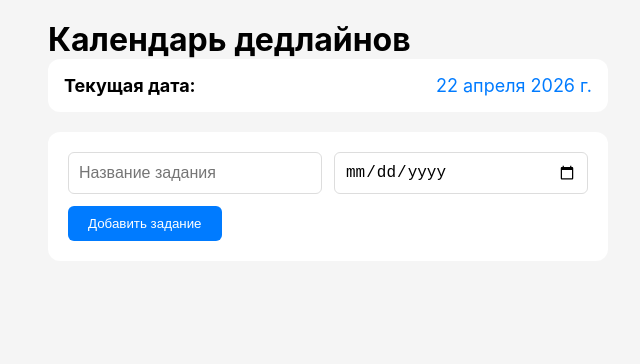
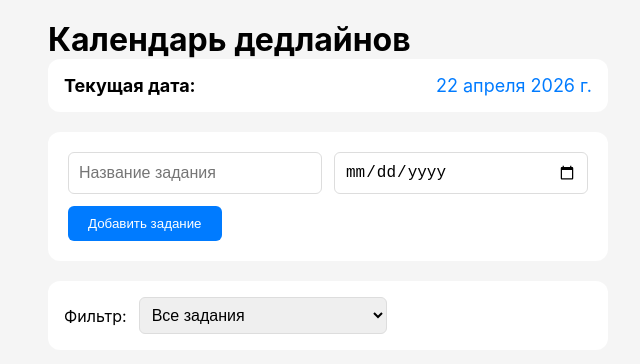
Before and after one commit to darina224/calendar-deadlines, a React (Create React App) app: page / in a window 1280 px wide. Shown: the top 364 px of the page, without its empty margins (312-952 px from the left). Built offline with nearby package versions, Linux system fonts and the light colour scheme.

Commit message:
фильтр

```diff
--- a/src/App.js
+++ b/src/App.js
@@ -1,5 +1,6 @@
 import { useState, useEffect } from 'react';
 import './App.css';
+import Filter from './Filter';
 import TaskCard from './TaskCard';
 import AddTaskForm from './AddTaskForm';
 import CurrentDate from './CurrentDate';
@@ -7,11 +8,9 @@ import CurrentDate from './CurrentDate';
 function App() {
   const [tasks, setTasks] = useState(() => {
     const saved = localStorage.getItem('tasks');
-    if (saved) {
-      return JSON.parse(saved);
-    }
-    return [];
+    return saved ? JSON.parse(saved) : [];
   });
+  const [filter, setFilter] = useState('all');
 
   // Сохраняем в localStorage при каждом изменении tasks
   useEffect(() => {
@@ -30,16 +29,43 @@ function App() {
     return new Date(a.deadline) - new Date(b.deadline);
   });
   };
+  const getFilteredTasks = () => {
+    const today = new Date();
+    today.setHours(0, 0, 0, 0);
+
+    const weekFromNow = new Date(today);
+    weekFromNow.setDate(today.getDate() + 7);
+
+    let filtered = [...tasks];
+
+    if (filter === 'week') {
+      filtered = filtered.filter(task => {
+        const deadlineDate = new Date(task.deadline);
+        deadlineDate.setHours(0, 0, 0, 0);
+        return deadlineDate >= today && deadlineDate <= weekFromNow;
+      });
+    } else if (filter === 'overdue') {
+      filtered = filtered.filter(task => {
+        const deadlineDate = new Date(task.deadline);
+        deadlineDate.setHours(0, 0, 0, 0);
+        return deadlineDate < today;
+      });
+    }
+
+    // Сортируем отфильтрованные задачи
+    return filtered.sort((a, b) => new Date(a.deadline) - new Date(b.deadline));
+  };
 
   return (
     <div className="app">
       <h1>Календарь дедлайнов</h1>
       <CurrentDate />
       <AddTaskForm onAddTask={addTask} />
+      <Filter filter={filter} setFilter={setFilter} />
       <div className="tasks-list">
-        {getSortedTasks().map(task => (
+        {getFilteredTasks().map(task => (
           <TaskCard key={task.id} task={task} onDelete={deleteTask} />
-          ))}
+        ))}
       </div>
     </div>
   );
--- /dev/null
+++ b/src/Filter.css
@@ -0,0 +1,16 @@
+.filter {
+  background: white;
+  padding: 16px;
+  border-radius: 12px;
+  margin-bottom: 20px;
+  display: flex;
+  align-items: center;
+  gap: 12px;
+}
+
+.filter select {
+  padding: 8px;
+  font-size: 16px;
+  border-radius: 6px;
+  border: 1px solid #ddd;
+}
--- /dev/null
+++ b/src/Filter.js
@@ -0,0 +1,16 @@
+import './Filter.css';
+
+function Filter({ filter, setFilter }) {
+  return (
+    <div className="filter">
+      <label>Фильтр: </label>
+      <select value={filter} onChange={(e) => setFilter(e.target.value)}>
+        <option value="all">Все задания</option>
+        <option value="week">Задания на текущей неделе</option>
+        <option value="overdue">Просроченные</option>
+      </select>
+    </div>
+  );
+}
+
+export default Filter;
```
